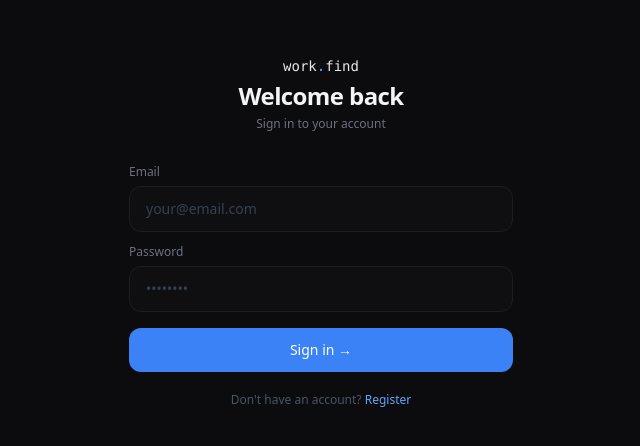
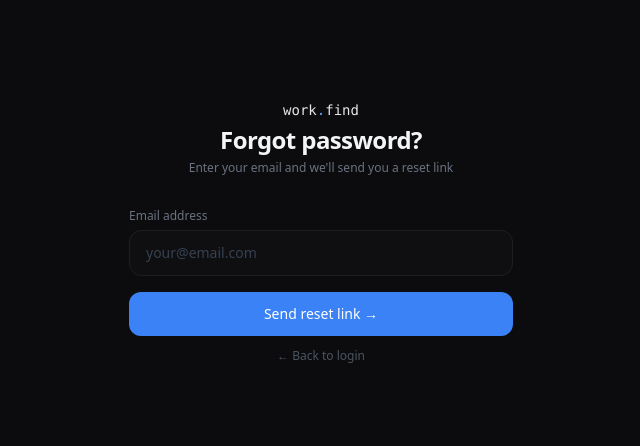
Before and after one commit to Nitin-0721/job-portal-frontend, a React (Vite) app: page /forgot-password in a window 1280 px wide. Before the commit this address led to /login. Shown: the part 168-614 px from the top of the page, without its empty margins (319-959 px from the left). Built offline with nearby package versions, Linux system fonts and the light colour scheme; no server answers.

Commit message:
Add ForgotPassword and ResetPassword components; update routing in App.jsx and enhance Login.jsx with password recovery link

```diff
--- a/src/App.jsx
+++ b/src/App.jsx
@@ -18,6 +18,9 @@ import ViewApplicants from "./pages/recruiter/ViewApplicants";
 
 // Shared
 import ProtectedRoute from "./components/ProtectedRoute";
+
+import ForgotPassword from "./pages/ForgotPassword";
+import ResetPassword from "./pages/ResetPassword";
 
 function RoleRedirect() {
   const role = localStorage.getItem("role");
@@ -64,6 +67,9 @@ export default function App() {
       {/* FALLBACK */}
       <Route path="*" element={<RoleRedirect />} />
 
+      <Route path="/forgot-password" element={<ForgotPassword />} />
+      <Route path="/reset-password/:token" element={<ResetPassword />} />
+
     </Routes>
   );
 }
--- /dev/null
+++ b/src/pages/ForgotPassword.jsx
@@ -0,0 +1,93 @@
+import { useState } from "react";
+import { Link } from "react-router-dom";
+import API from "../services/api";
+
+export default function ForgotPassword() {
+  const [email, setEmail] = useState("");
+  const [loading, setLoading] = useState(false);
+  const [sent, setSent] = useState(false);
+  const [error, setError] = useState("");
+
+  const handleSubmit = async (e) => {
+    e.preventDefault();
+    setError("");
+    setLoading(true);
+    try {
+      await API.post("/users/forgot-password", { email });
+      setSent(true);
+    } catch (err) {
+      setError(err.response?.data?.message || "Something went wrong. Try again.");
+    } finally {
+      setLoading(false);
+    }
+  };
+
+  return (
+    <div className="min-h-screen bg-[#0c0c0e] flex items-center justify-center px-4">
+      <div className="w-full max-w-sm">
+
+        <div className="mb-8 text-center">
+          <p className="font-mono text-sm text-gray-200 mb-1">
+            work<span className="text-blue-400">.</span>find
+          </p>
+          <h1 className="text-2xl font-semibold text-gray-100 tracking-tight">
+            Forgot password?
+          </h1>
+          <p className="text-xs text-gray-500 mt-1">
+            Enter your email and we'll send you a reset link
+          </p>
+        </div>
+
+        {sent ? (
+          <div className="flex flex-col gap-4 text-center">
+            <div className="text-4xl">📬</div>
+            <div className="bg-green-950 border border-green-900 rounded-xl px-4 py-4">
+              <p className="text-sm text-green-400 font-medium">Reset link sent!</p>
+              <p className="text-xs text-green-600 mt-1">
+                Check your email inbox. The link expires in 15 minutes.
+              </p>
+            </div>
+            <p className="text-xs text-gray-600">
+              Didn't get it?{" "}
+              <button onClick={() => setSent(false)}
+                className="text-blue-400 hover:text-blue-300">
+                Try again
+              </button>
+            </p>
+            <Link to="/login"
+              className="text-xs text-gray-500 hover:text-gray-300 underline underline-offset-4">
+              ← Back to login
+            </Link>
+          </div>
+        ) : (
+          <form onSubmit={handleSubmit} className="flex flex-col gap-3">
+            {error && (
+              <div className="text-xs text-red-400 bg-red-950 border border-red-900 rounded-xl px-4 py-3">
+                {error}
+              </div>
+            )}
+            <div className="flex flex-col gap-1.5">
+              <label className="text-xs text-gray-500">Email address</label>
+              <input
+                type="email"
+                value={email}
+                onChange={(e) => setEmail(e.target.value)}
+                placeholder="your@email.com"
+                required
+                className="bg-[#0f0f11] border border-[#1e1e22] rounded-xl px-4 py-3 text-sm text-gray-200 outline-none focus:border-blue-500 transition-colors placeholder-gray-700"
+              />
+            </div>
+            <button type="submit" disabled={loading}
+              className="bg-blue-500 hover:bg-blue-600 text-white text-sm font-medium py-3 rounded-xl transition-colors mt-1 disabled:opacity-50">
+              {loading ? "Sending..." : "Send reset link →"}
+            </button>
+            <Link to="/login"
+              className="text-xs text-gray-600 text-center hover:text-gray-300 transition-colors">
+              ← Back to login
+            </Link>
+          </form>
+        )}
+      </div>
+    </div>
+  );
+}
--- a/src/pages/Login.jsx
+++ b/src/pages/Login.jsx
@@ -45,7 +45,13 @@ export default function Login() {
               className="bg-[#0f0f11] border border-[#1e1e22] rounded-xl px-4 py-3 text-sm text-gray-200 outline-none focus:border-blue-500 transition-colors placeholder-gray-700" />
           </div>
           <div className="flex flex-col gap-1.5">
-            <label className="text-xs text-gray-500">Password</label>
+            <div className="flex justify-between items-center">
+              <label className="text-xs text-gray-500">Password</label>
+              <Link to="/forgot-password"
+                className="text-xs text-blue-400 hover:text-blue-300 transition-colors">
+                Forgot password?
+              </Link>
+            </div>
             <input type="password" value={password} onChange={(e) => setPassword(e.target.value)}
               placeholder="••••••••" required
               className="bg-[#0f0f11] border border-[#1e1e22] rounded-xl px-4 py-3 text-sm text-gray-200 outline-none focus:border-blue-500 transition-colors placeholder-gray-700" />
--- /dev/null
+++ b/src/pages/ResetPassword.jsx
@@ -0,0 +1,126 @@
+import { useState } from "react";
+import { useParams, useNavigate, Link } from "react-router-dom";
+import API from "../services/api";
+
+export default function ResetPassword() {
+  const { token } = useParams();
+  const navigate = useNavigate();
+
+  const [password, setPassword] = useState("");
+  const [confirm, setConfirm] = useState("");
+  const [loading, setLoading] = useState(false);
+  const [success, setSuccess] = useState(false);
+  const [error, setError] = useState("");
+
+  const handleSubmit = async (e) => {
+    e.preventDefault();
+    setError("");
+
+    if (password.length < 6) {
+      return setError("Password must be at least 6 characters");
+    }
+    if (password !== confirm) {
+      return setError("Passwords do not match");
+    }
+
+    setLoading(true);
+    try {
+      await API.post(`/users/reset-password/${token}`, { password });
+      setSuccess(true);
+      setTimeout(() => navigate("/login"), 3000);
+    } catch (err) {
+      setError(err.response?.data?.message || "Reset failed. Link may have expired.");
+    } finally {
+      setLoading(false);
+    }
+  };
+
+  return (
+    <div className="min-h-screen bg-[#0c0c0e] flex items-center justify-center px-4">
+      <div className="w-full max-w-sm">
+
+        <div className="mb-8 text-center">
+          <p className="font-mono text-sm text-gray-200 mb-1">
+            work<span className="text-blue-400">.</span>find
+          </p>
+          <h1 className="text-2xl font-semibold text-gray-100 tracking-tight">
+            Set new password
+          </h1>
+          <p className="text-xs text-gray-500 mt-1">
+            Enter your new password below
+          </p>
+        </div>
+
+        {success ? (
+          <div className="flex flex-col gap-4 text-center">
+            <div className="text-4xl">✅</div>
+            <div className="bg-green-950 border border-green-900 rounded-xl px-4 py-4">
+              <p className="text-sm text-green-400 font-medium">Password reset successfully!</p>
+              <p className="text-xs text-green-600 mt-1">
+                Redirecting you to login in 3 seconds...
+              </p>
+            </div>
+            <Link to="/login"
+              className="text-xs text-blue-400 hover:text-blue-300 underline underline-offset-4">
+              Go to login →
+            </Link>
+          </div>
+        ) : (
+          <form onSubmit={handleSubmit} className="flex flex-col gap-3">
+            {error && (
+              <div className="text-xs text-red-400 bg-red-950 border border-red-900 rounded-xl px-4 py-3">
+                {error}
+              </div>
+            )}
+            <div className="flex flex-col gap-1.5">
+              <label className="text-xs text-gray-500">New Password</label>
+              <input
+                type="password"
+                value={password}
+                onChange={(e) => setPassword(e.target.value)}
+                placeholder="Min 6 characters"
+                required
+                className="bg-[#0f0f11] border border-[#1e1e22] rounded-xl px-4 py-3 text-sm text-gray-200 outline-none focus:border-blue-500 transition-colors placeholder-gray-700"
+              />
+            </div>
+            <div className="flex flex-col gap-1.5">
+              <label className="text-xs text-gray-500">Confirm Password</label>
+              <input
+                type="password"
+                value={confirm}
+                onChange={(e) => setConfirm(e.target.value)}
+                placeholder="Repeat your password"
+                required
+                className="bg-[#0f0f11] border border-[#1e1e22] rounded-xl px-4 py-3 text-sm text-gray-200 outline-none focus:border-blue-500 transition-colors placeholder-gray-700"
+              />
+            </div>
+
+            {/* Password strength indicator */}
+            {password && (
+              <div className="flex gap-1 mt-1">
+                {[...Array(4)].map((_, i) => (
+                  <div key={i} className={`flex-1 h-1 rounded-full transition-colors ${
+                    password.length >= (i + 1) * 3
+                      ? password.length >= 10 ? "bg-green-500"
+                        : password.length >= 6 ? "bg-yellow-500"
+                        : "bg-red-500"
+                      : "bg-[#1e1e22]"
+                  }`} />
+                ))}
+              </div>
+            )}
+
+            <button type="submit" disabled={loading}
+              className="bg-blue-500 hover:bg-blue-600 text-white text-sm font-medium py-3 rounded-xl transition-colors mt-1 disabled:opacity-50">
+              {loading ? "Resetting..." : "Reset Password →"}
+            </button>
+            <Link to="/login"
+              className="text-xs text-gray-600 text-center hover:text-gray-300 transition-colors">
+              ← Back to login
+            </Link>
+          </form>
+        )}
+      </div>
+    </div>
+  );
+}
```
